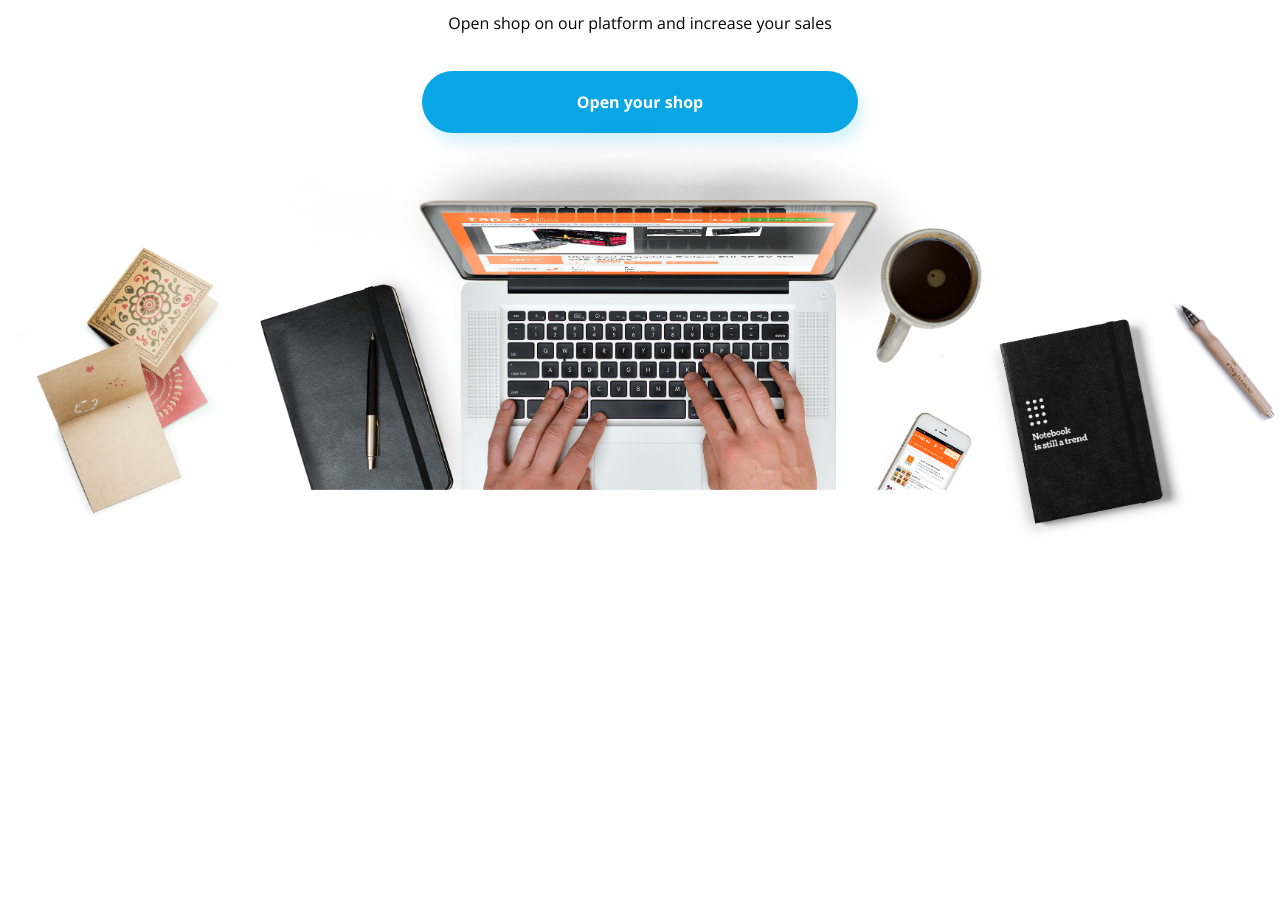
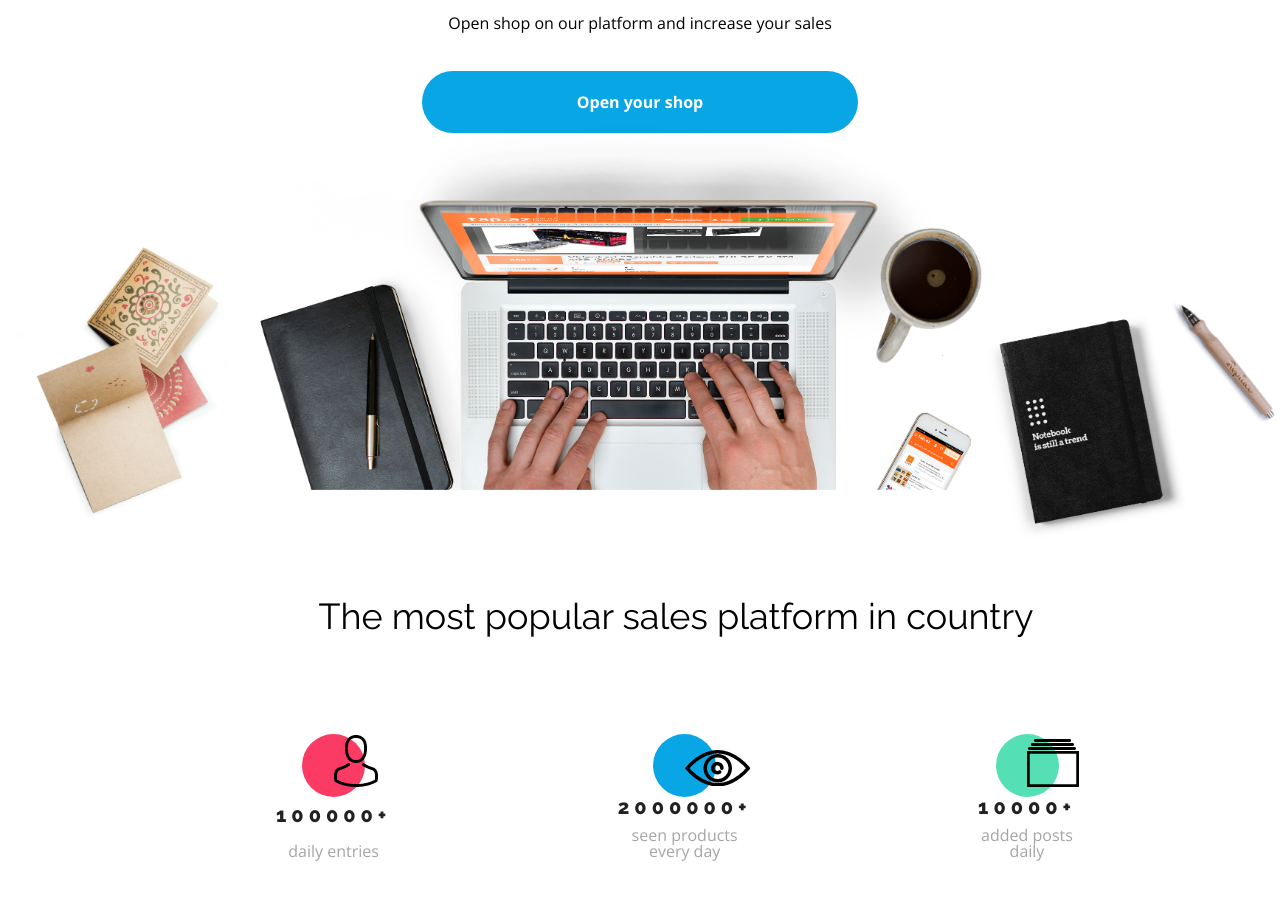
Before and after one commit to 1AMM5/Workshop---HTML-CSS, a plain HTML site: page index.html in a window 1280 px wide. Shown: the part 250-1150 px from the top of the page. Before the commit the page ends 800 px from the top, so only its background shows below. Drawn offline with nearby package versions, Linux system fonts and the light colour scheme.

Commit message:
done statistics + fixes

```diff
--- a/css/style.css
+++ b/css/style.css
@@ -1,25 +1,17 @@
 :root {
-    --primary-white: #FFFFFF;
-    --primary-light-gray: #00000029;
-    --black: #000000;
-    --primary-blue: #08A6E4;
-    --secondary-gray: #A5A5A5;
-    --mint: #07ACE629;
-    --primary-hot-pink: #FB3B64;
-    --green: #55DFB4;
-    --secondary-white: #F7F7F7;
-    --secondary-light-gray: #E8E9ED;
-    --secondary-blue: #07ACE6;
-    --primary-pink: #F9043629;
-    --third-blue:#13253B;
-    --seconday-hot-pink: #EB476E;
-    --secondary-pink: #FF091129;
-    --primary-dark-gray: #95989A;
-    --secondary-dark-gray: #707070;
+  --color-primary: #08a6e4;
+  --color-primary-shadow: rgba(7, 172, 230, 0.16);
+  --color-redish: #fb3b64;
+  --color-green: #55dfb4;
+  --color-black: #000000;
+  --color-white: #ffffff;
+  --color-grey: #a5a5a5;
+  --color-light-grey: #f7f7f7;
+  --button-radius: 35px;
+  --font-raleway: "Raleway", sans-serif;
+  --font-open-sans: "Open Sans", sans-serif;
+}
 
-    --font-open-sans: "Open Sans", sans-serif;
-    --font-raleway: "Raleway", sans-serif;
-}
 
 * {
   box-sizing: border-box;
@@ -29,6 +21,7 @@
   font-family: var(--font-open-sans);
 }
 
+/*header*/
 header {
   height: 70px;
   box-shadow: 0 3px 6px rgba(0,0,0,.16);
@@ -51,13 +44,12 @@
   font-family: var(--font-raleway);
   font-size: 2rem;
   font-weight: 300;
-  color: var(--primary-blue);
+  color: var(--color-primary);
 }
 
 a { text-decoration: none;}
 
 .header__nav {
-  /*color: var(--secondary-gray);*/
   text-transform: uppercase;
   font-size: 11px;
   font-weight: bold;
@@ -69,7 +61,7 @@
 }
 
 .nav__link {
-  color: var(--secondary-gray);
+  color: var(--color-grey);
   padding: 15px 0 25px;
   border-bottom: 4px solid transparent;
 }
@@ -77,12 +69,14 @@
 .nav__element :hover {
   color:var(--black);
   cursor: pointer;
-  border-color: var(--primary-blue);
+  border-color: var(--color-primary);
 }
+/*e:header*/
 
+/*opening*/
 .opening {
   padding-top: 120px;
-  color: var(--black);
+  color: var(--color-black);
 
   flex-direction: column;
   justify-content: center;
@@ -91,10 +85,11 @@
 
 .opening__section {
   text-align: center;
-  color: var(--black);
+  color: var(--color-black);
 }
 
 .opening__section__title {
+  font-family: var(--font-raleway);
   text-align: center;
   font: normal normal normal 3.063rem var(--font-raleway);
 
@@ -112,12 +107,11 @@
 }
 
 .opening__section__btn {
-  background: var(--primary-blue);
-  color: var(--primary-white);
+  background: var(--color-primary);
+  color: var(--color-white);
   font-weight: bold;
   padding: 20px 155px;
 
-  box-shadow: 5px 10px 14px var(--mint);
   border-radius: 40px;
   opacity: 1;
   }
@@ -126,3 +120,70 @@
   width: 100%;
   height: auto;
 }
+/*e:opening*/
+
+/*statistics*/
+.statistics {
+  margin-top: 50px;
+}
+
+.statistics__container {
+  max-width: 800px;
+  margin: 100px auto 120px;
+  display: flex;
+  justify-content: space-between;
+}
+
+.statistics__title {
+  font-family: var(--font-raleway);
+  font-size: 2.25rem;
+  color: var(--color-black);
+
+  display: flex;
+  justify-content: center;
+}
+.statistics__single{
+  display: flex;
+  flex-direction: column;
+  justify-content: space-between;
+  align-items: center;
+}
+.statistics__circle {
+  border-radius: 50%;
+  width: 63px;
+  height: 63px;
+
+  position: relative;
+  background-color: var(--color-primary);
+}
+.statistics__single:first-child .statistics__circle {
+  background-color: var(--color-redish);
+}
+
+.statistics__single:last-child .statistics__circle {
+  background-color: var(--color-green);
+}
+
+.statistics__img {
+  position: absolute;
+  bottom: 10px;
+  left:50%;
+
+  gap: 10px;
+}
+
+.statistics__number {
+  font-family: var(--font-raleway);
+  font-size: 1.25rem;
+  font-weight: 800;
+  letter-spacing: 5px;
+
+  margin-bottom: 10px;
+}
+
+.statistics__description {
+  color: var(--color-grey);
+  font-size: 1rem;
+  font-weight: 350;
+  text-align: center;
+}
--- a/index.html
+++ b/index.html
@@ -26,6 +26,7 @@
           </ul>
         </nav>
     </div>
+  </header>
 
   <section class="opening">
     <div class="opening__section">
@@ -35,6 +36,37 @@
     </div>
       <img src="assets/Background.png" alt="" class="opening__section__image">
   </section>
-  </header>
+
+  <section class="statistics">
+    <div class="container">
+      <h2 class="statistics__title">The most popular sales platform in country</h2>
+
+      <div class="statistics__container">
+        <div class="statistics__single">
+          <div class="statistics__circle">
+            <img src="assets/Person.png" alt="person" class="statistics__img"/>
+          </div>
+          <div class="statistics__number">100000+</div>
+          <div class="statistics__description">daily entries</div>
+        </div>
+
+        <div class="statistics__single">
+          <div class="statistics__circle">
+            <img src="assets/Eye.png" alt="person" class="statistics__img"/>
+          </div>
+          <div class="statistics__number">2000000+</div>
+          <div class="statistics__description">seen products<br>every day</div>
+        </div>
+
+        <div class="statistics__single">
+          <div class="statistics__circle">
+            <img src="assets/Catalog.png" alt="person" class="statistics__img"/>
+          </div>
+          <div class="statistics__number">10000+</div>
+          <div class="statistics__description">added posts<br>daily</div>
+        </div>
+      </div>
+    </div>
+  </section>
 </body>
 </html>
```
Lines whose indentation alone changed are shown as unchanged.
